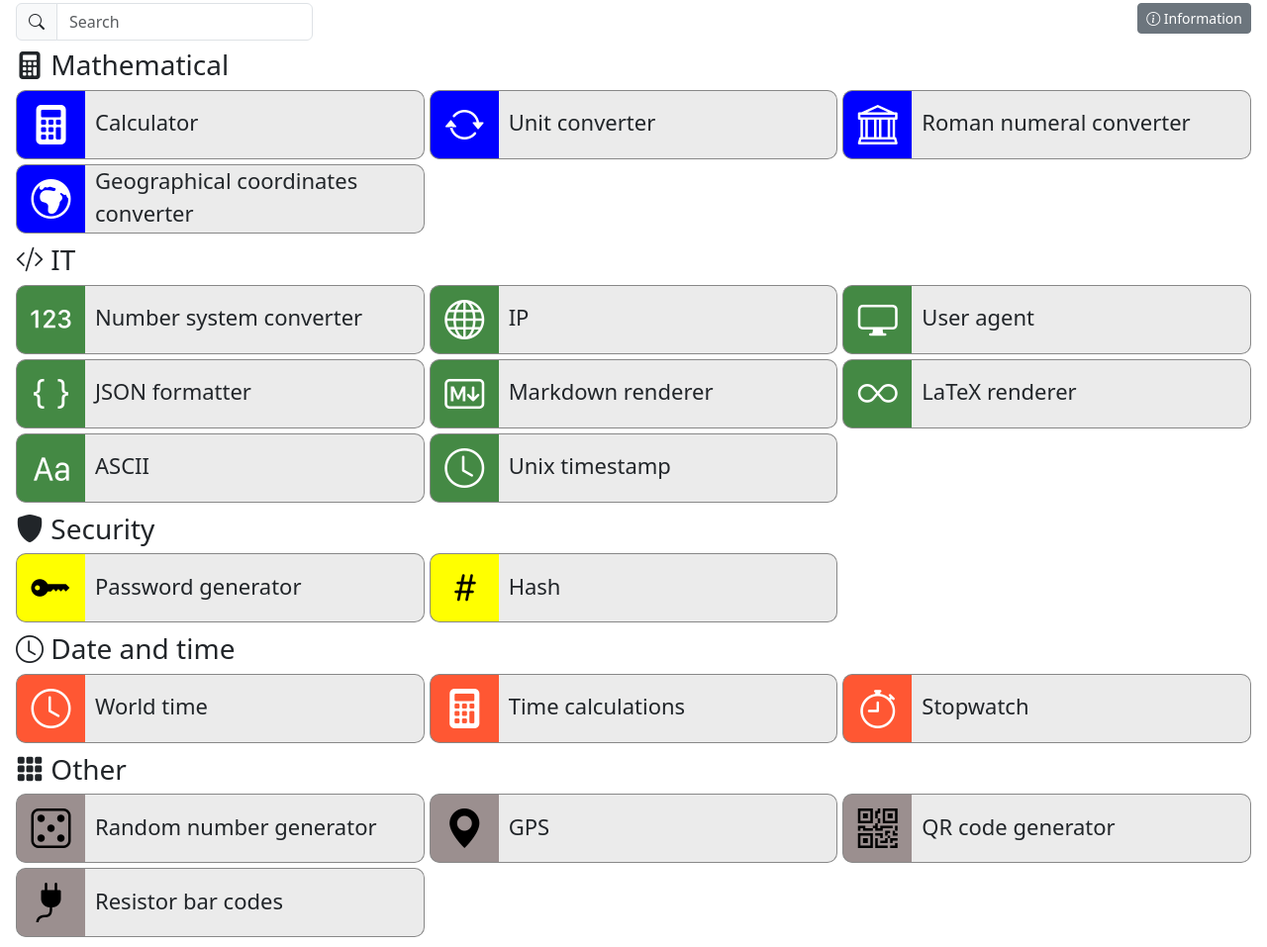
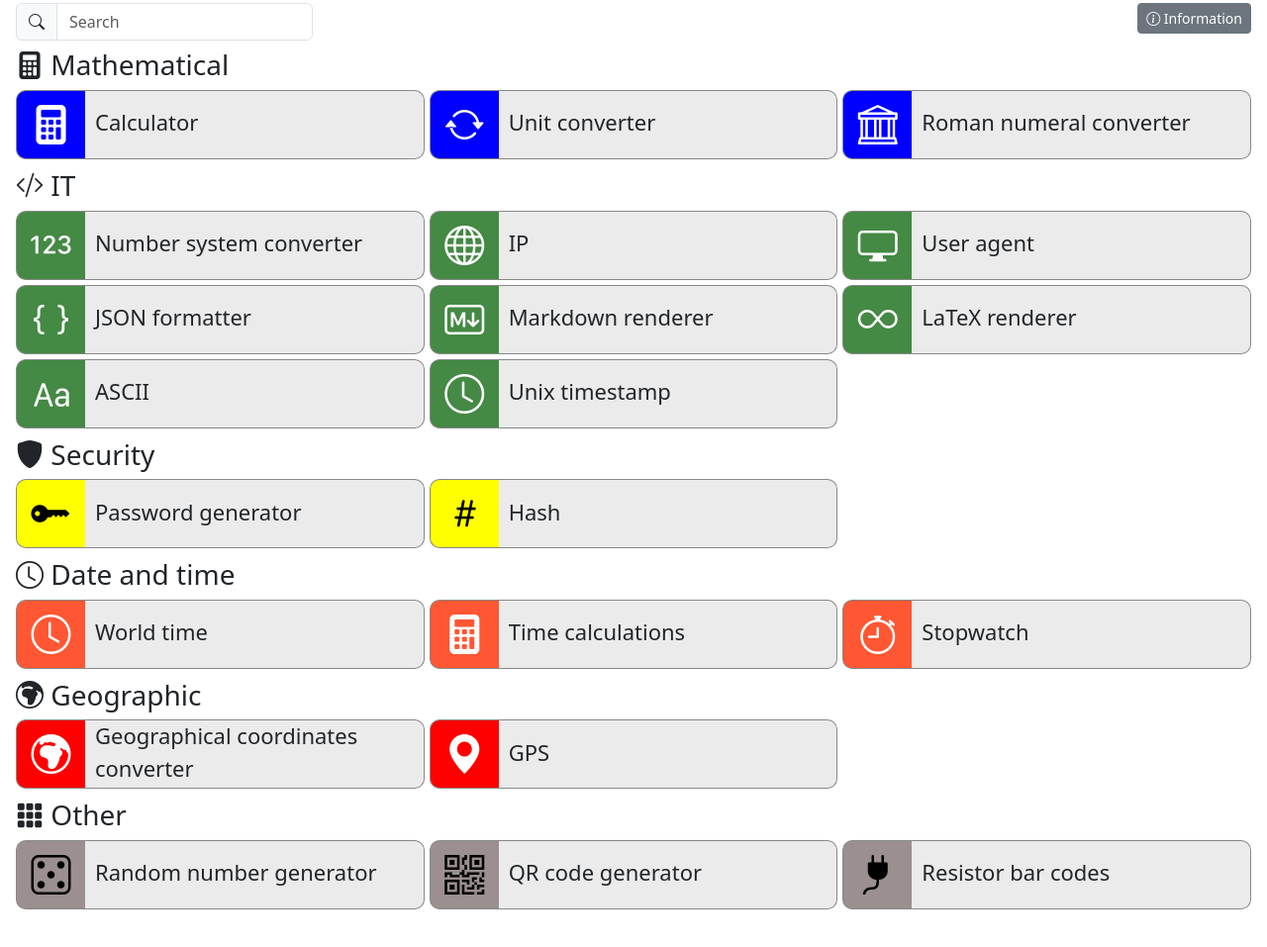
Before and after one commit to bartekl1/tools, a website: page index.html in a window 1280 px wide. Shown: the part 51-1008 px from the top of the page at 99% size. After the commit the page ends 980 px from the top, so only its background shows below. Drawn offline with nearby package versions, Linux system fonts and the light colour scheme.

Commit message:
New category for geographic tools

```diff
--- a/index.html
+++ b/index.html
@@ -126,18 +126,6 @@
                         </div>
                         <div class="tool-name">
                             <span class="tool-name-text" text-id="10">Roman numeral converter</span>
-                        </div>
-                        <div class="clearfix"></div>
-                    </div>
-                </a>
-
-                <a href="/tools/geographical_coordinates_converter.html" class="tool">
-                    <div class="tool-body">
-                        <div class="tool-icon-div">
-                            <i class="bi bi-globe-europe-africa tool-icon"></i>
-                        </div>
-                        <div class="tool-name">
-                            <span class="tool-name-text" text-id="223">Geographical coordinates converter</span>
                         </div>
                         <div class="clearfix"></div>
                     </div>
@@ -340,6 +328,39 @@
             </div>
         </div>
 
+        <div class="tools-group red">
+            <div class="h3">
+                <i class="bi bi-globe-europe-africa"></i>
+                <span text-id="247">Geographic</span>
+            </div>
+
+            <div class="tools">
+                <a href="/tools/geographical_coordinates_converter.html" class="tool">
+                    <div class="tool-body">
+                        <div class="tool-icon-div">
+                            <i class="bi bi-globe-europe-africa tool-icon"></i>
+                        </div>
+                        <div class="tool-name">
+                            <span class="tool-name-text" text-id="223">Geographical coordinates converter</span>
+                        </div>
+                        <div class="clearfix"></div>
+                    </div>
+                </a>
+
+                <a href="/tools/gps.html" class="tool">
+                    <div class="tool-body">
+                        <div class="tool-icon-div">
+                            <i class="bi bi-geo-alt-fill tool-icon"></i>
+                        </div>
+                        <div class="tool-name">
+                            <span class="tool-name-text">GPS</span>
+                        </div>
+                        <div class="clearfix"></div>
+                    </div>
+                </a>
+            </div>
+        </div>
+
         <div class="tools-group gray">
             <div class="h3">
                 <i class="bi bi-grid-3x3-gap-fill"></i>
@@ -354,18 +375,6 @@
                         </div>
                         <div class="tool-name">
                             <span class="tool-name-text" text-id="45">Random number generator</span>
-                        </div>
-                        <div class="clearfix"></div>
-                    </div>
-                </a>
-
-                <a href="/tools/gps.html" class="tool">
-                    <div class="tool-body">
-                        <div class="tool-icon-div">
-                            <i class="bi bi-geo-alt-fill tool-icon"></i>
-                        </div>
-                        <div class="tool-name">
-                            <span class="tool-name-text">GPS</span>
                         </div>
                         <div class="clearfix"></div>
                     </div>
--- a/js/topbar.js
+++ b/js/topbar.js
@@ -26,16 +26,6 @@ const tools = [
         },
         icon: "bi-bank",
         href: "/tools/roman_numeral_converter.html",
-        color: "blue",
-        offline: true,
-    },
-    {
-        name: {
-            english: "Geographical coordinates converter",
-            polish: "Przelicznik współrzędnych geograficznych",
-        },
-        icon: "bi-globe-europe-africa",
-        href: "/tools/geographical_coordinates_converter.html",
         color: "blue",
         offline: true,
     },
@@ -181,12 +171,12 @@ const tools = [
     },
     {
         name: {
-            english: "Random number generator",
-            polish: "Generator liczb losowych",
+            english: "Geographical coordinates converter",
+            polish: "Przelicznik współrzędnych geograficznych",
         },
-        icon: "bi-dice-5",
-        href: "/tools/random_numbers.html",
-        color: "gray",
+        icon: "bi-globe-europe-africa",
+        href: "/tools/geographical_coordinates_converter.html",
+        color: "red",
         offline: true,
     },
     {
@@ -196,6 +186,16 @@ const tools = [
         },
         icon: "bi-geo-alt-fill",
         href: "/tools/gps.html",
+        color: "red",
+        offline: true,
+    },
+    {
+        name: {
+            english: "Random number generator",
+            polish: "Generator liczb losowych",
+        },
+        icon: "bi-dice-5",
+        href: "/tools/random_numbers.html",
         color: "gray",
         offline: true,
     },
--- a/js/translate.js
+++ b/js/translate.js
@@ -246,6 +246,7 @@ const textTranslations = [
     "Stoper",
     "Czas",
     "Czas trwania",
+    "Geograficzne",
 ];
 
 const titleTranslations = {
```
